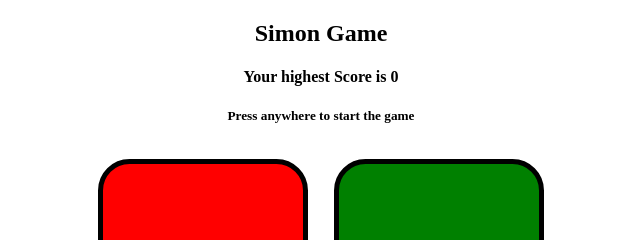
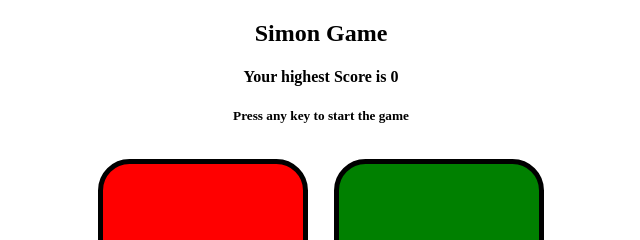
Before and after one commit to ajjha7203/Simon-Game, a plain HTML site: page index.html in a window 1280 px wide. Shown: the top 240 px of the page, 319-959 px from the left. Drawn offline with Linux system fonts and the light colour scheme.

Commit message:
Update index.html

```diff
--- a/index.html
+++ b/index.html
@@ -9,7 +9,7 @@
 </head>
 <body>
     <h2>Simon Game</h2>
-    <h5>Press anywhere to start the game</h5>
+    <h5>Press any key to start the game</h5>
 
     <div class="boxes1">
         <div class="box1 red btn" id="red"></div>
```
